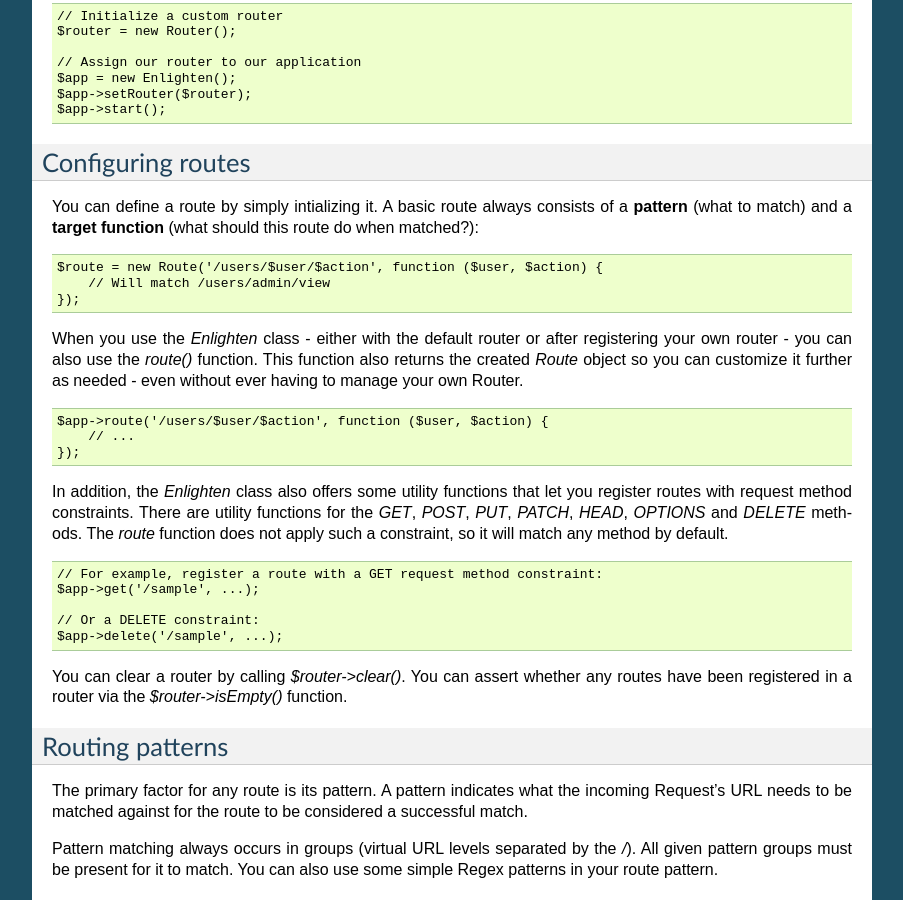
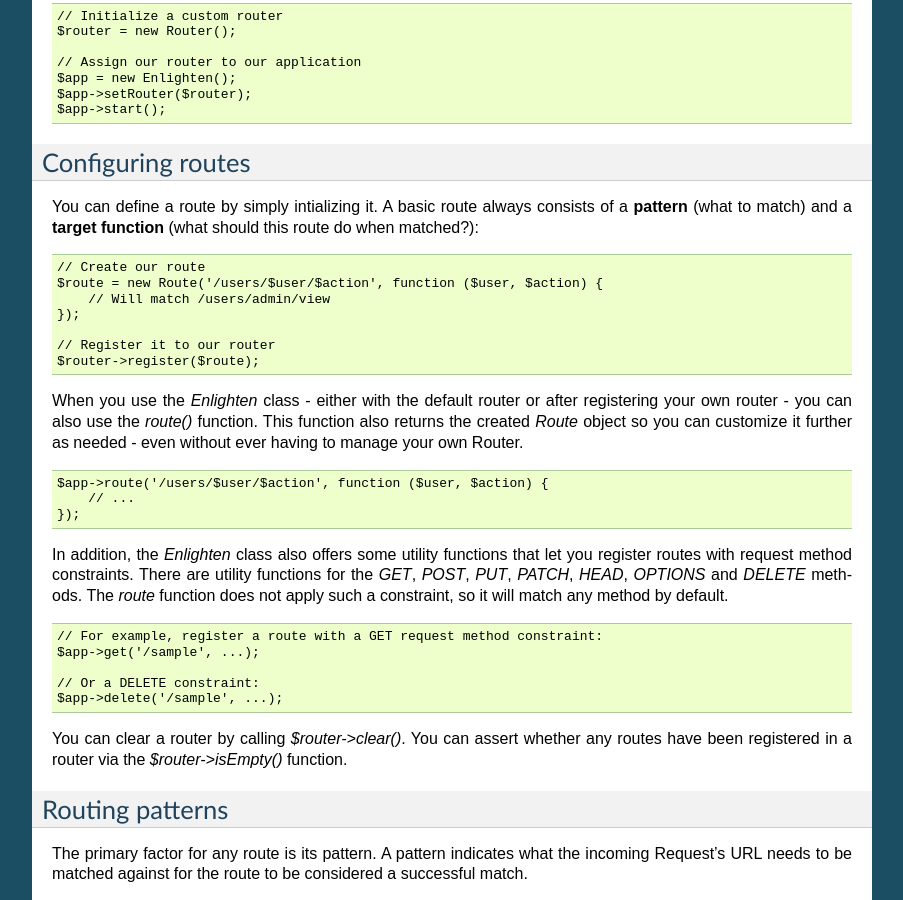
Before and after one commit to roydejong/Enlighten, a Sphinx documentation site: the page built from docs/router.rst, in a window 1280 px wide and 900 px high, scrolled down 421 px. Shown: the whole window, without its empty margins (198-1101 px from the left). Built offline with Sphinx 7.4.7, drawn with Linux system fonts in a browser that asks for light colours.

Commit message:
Docs - Routing: Router::register

```diff
--- a/docs/router.rst
+++ b/docs/router.rst
@@ -32,9 +32,13 @@ You can define a route by simply intializing it. A basic route always consists o
 
 .. code-block:: php
 
+    // Create our route
     $route = new Route('/users/$user/$action', function ($user, $action) {
         // Will match /users/admin/view
     });
+
+    // Register it to our router
+    $router->register($route);
 
 When you use the `Enlighten` class - either with the default router or after registering your own router - you can also use the `route()` function. This function also returns the created `Route` object so you can customize it further as needed - even without ever having to manage your own Router.
 
```
